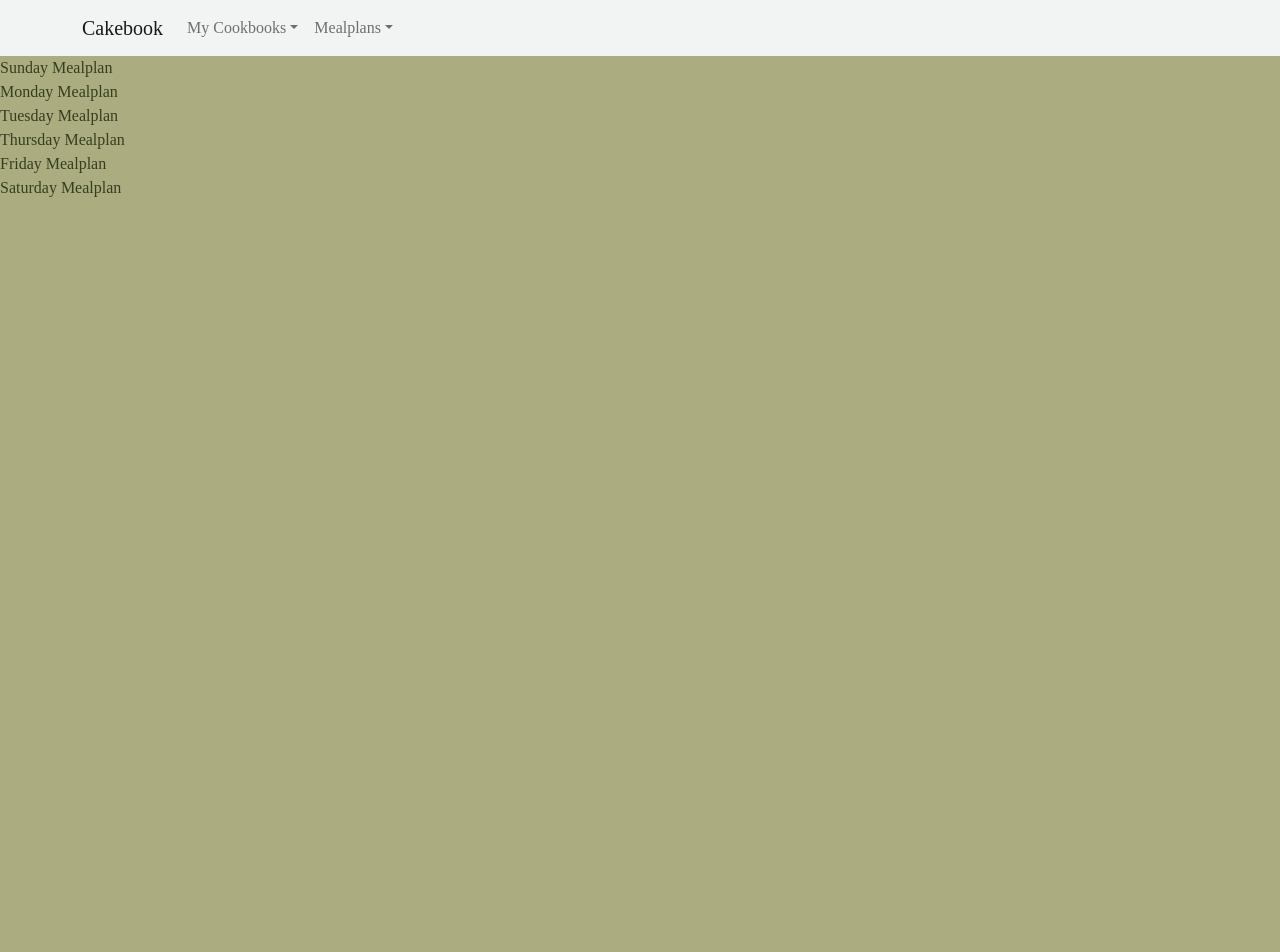
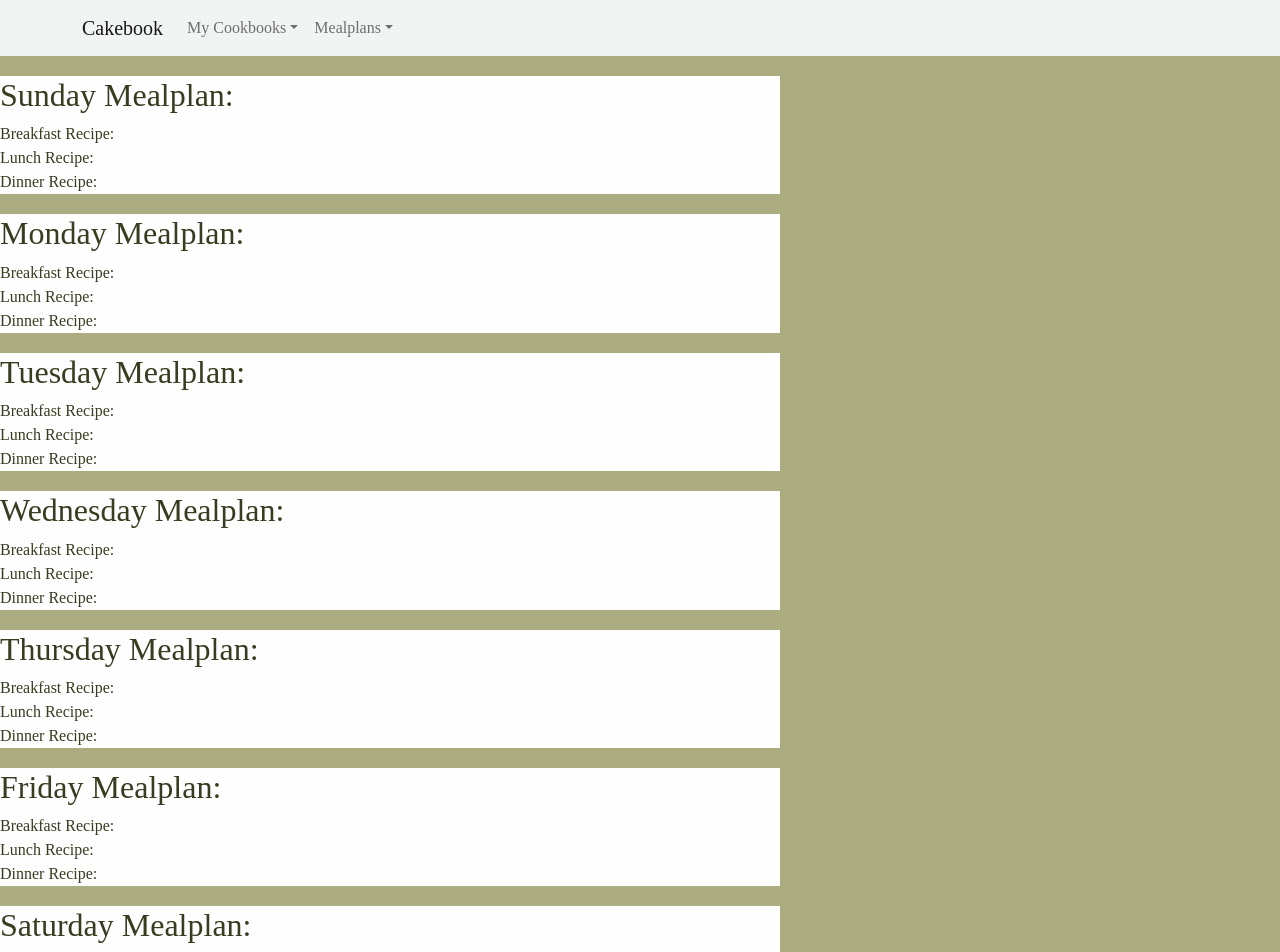
Before and after one commit to okasten-depaul/cakebook-frontend, a React (Create React App) app: page /mealplans/1 in a window 1280 px wide. Shown: the top 952 px of the page. Before the commit the page ends 800 px from the top, so only its background shows below. Built offline with nearby package versions, Linux system fonts and the light colour scheme.

Commit message:
create new cookbook functionality

```diff
--- a/package.json
+++ b/package.json
@@ -6,6 +6,7 @@
     "@testing-library/jest-dom": "^5.16.4",
     "@testing-library/react": "^13.2.0",
     "@testing-library/user-event": "^13.5.0",
+    "axios": "^0.27.2",
     "bootstrap": "^5.1.3",
     "react": "^18.1.0",
     "react-bootstrap": "^2.4.0",
@@ -38,6 +39,7 @@
       "last 1 chrome version",
       "last 1 firefox version",
       "last 1 safari version"
-    ]
+    ],
+    "proxy": "http://localhost:8080"
   }
 }
--- a/src/cookbook/CookbookForm.js
+++ b/src/cookbook/CookbookForm.js
@@ -1,8 +1,23 @@
 import Form from 'react-bootstrap/Form';
 import Button from 'react-bootstrap/Button';
 import { createNewCookbook } from '../api/cookbook';
+import axios from 'axios';
+import React, { useEffect, useState } from 'react';
 
 function CookbookForm() {
+
+  const [cookbook, setCookbook] = useState([])
+  const[newCookbook, setNewCookbook] = useState('')
+
+  const addCookbook = (event) => {
+    axios.post(`http://localhost:8080/api/cookbook/new/1`, {
+      name: newCookbook,
+    })
+    .then((response) => {console.log('Cookbook created!') })
+
+    setCookbook([...cookbook, newCookbook])
+    setNewCookbook('')
+  }
 
   const createCookbook = (e) => {
     //need an async await here probably
@@ -15,9 +30,10 @@ function CookbookForm() {
       <h4 className="title">Create a New Cookbook</h4>
       <Form onSubmit={createCookbook} className="formInput">
         <Form.Label>What do you want to call it?</Form.Label>
-        <Form.Control type="name" placeholder=""/>
-        <Button variant="primary" type="submit">Save</Button>
+        <Form.Control type="name" placeholder="" onChange ={(event) => setNewCookbook(event.target.value)}/>
+        <Button onClick={addCookbook} variant="primary" type="submit">Save</Button>
       </Form>
+
     </div>
   )
 }
--- a/src/mealplan/Mealplan.js
+++ b/src/mealplan/Mealplan.js
@@ -1,26 +1,95 @@
 import React from 'react'
+import { getMealplans } from '../api/mealplan'
 
 const Mealplan = () => {
+    getMealplans();
   return (
     <div>
-        <div>
-            Sunday Mealplan
+        <div style = {{backgroundColor: '#FEFEFE', marginTop: '20px',marginRight: '500px'}}>
+            <h2>Sunday Mealplan:</h2>
+            <div>Breakfast Recipe:
+
+            </div>
+               <div>
+                    Lunch Recipe:
+                </div>
+                <div>
+                Dinner Recipe:
+            </div>
         </div>
-        <div>
-            Monday Mealplan
+        <div style = {{backgroundColor: '#FEFEFE', marginTop: '20px',marginRight: '500px'}}>
+        <h2>Monday Mealplan:</h2>
+        <div>Breakfast Recipe:
+
+            </div>
+               <div>
+                    Lunch Recipe:
+                </div>
+                <div>
+                Dinner Recipe:
+            </div>
         </div>
-        <div>
-            Tuesday Mealplan
+        <div style = {{backgroundColor: '#FEFEFE', marginTop: '20px',marginRight: '500px'}}>
+            <h2>Tuesday Mealplan:</h2>
+            <div>Breakfast Recipe:
+
+            </div>
+               <div>
+                    Lunch Recipe:
+                </div>
+                <div>
+                Dinner Recipe:
+            </div>
         </div>
-        <div>
-            Thursday Mealplan
+        <div style = {{backgroundColor: '#FEFEFE', marginTop: '20px',marginRight: '500px'}}>
+        <h2>Wednesday Mealplan:</h2>
+        <div>Breakfast Recipe:
+
+            </div>
+               <div>
+                    Lunch Recipe:
+                </div>
+                <div>
+                Dinner Recipe:
+            </div>
         </div>
-        <div>
-            Friday Mealplan
+        <div style = {{backgroundColor: '#FEFEFE', marginTop: '20px',marginRight: '500px'}}>
+            <h2>Thursday Mealplan:</h2>
+            <div>Breakfast Recipe:
+
+            </div>
+               <div>
+                    Lunch Recipe:
+                </div>
+                <div>
+                Dinner Recipe:
+            </div>
         </div>
-        <div>
-            Saturday Mealplan
+        <div style = {{backgroundColor: '#FEFEFE', marginTop: '20px',marginRight: '500px'}}>
+            <h2>Friday Mealplan:</h2>
+            <div>Breakfast Recipe:
+
+            </div>
+               <div>
+                    Lunch Recipe:
+                </div>
+                <div>
+                Dinner Recipe:
+            </div>
         </div>
+        <div style = {{backgroundColor: '#FEFEFE', marginTop: '20px',marginRight: '500px'}}>
+            <h2>Saturday Mealplan:</h2>
+            <div>Breakfast Recipe:
+
+            </div>
+               <div>
+                    Lunch Recipe:
+                </div>
+                <div>
+                Dinner Recipe:
+            </div>
+        </div>
+
     </div>
   )
 }
```
Also changed, not shown: 1 other file (tests, documents, lock files or other folders).
